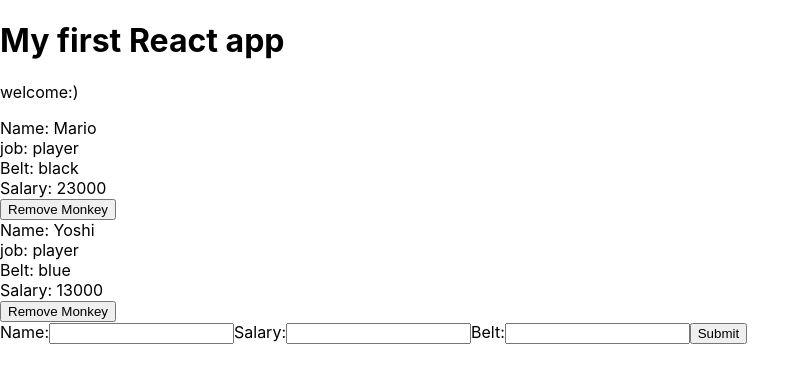
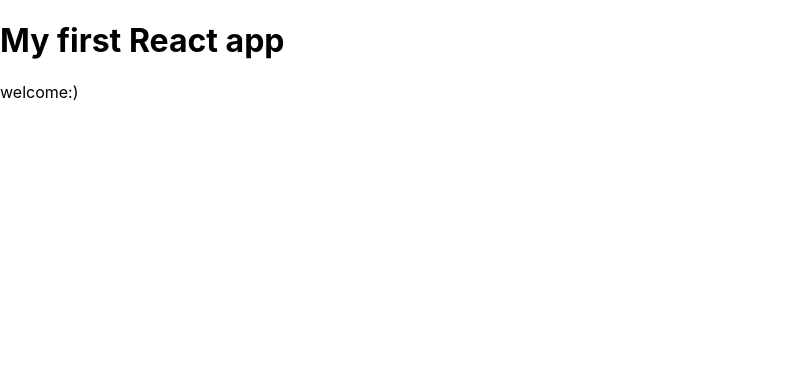
Before and after one commit to Torrie-Leung/react-rookie, a React (Create React App) app in the folder monkey-app/: page / in a window 1280 px wide. Shown: the top 382 px of the page, without its empty margins (0-810 px from the left). Built offline with nearby package versions, Linux system fonts and the light colour scheme.

Commit message:
prepare for todo App& make a copy of prev

```diff
--- a/monkey-app/src/App.js
+++ b/monkey-app/src/App.js
@@ -1,42 +1,19 @@
 import React, { Component } from 'react';
-import Monkey from './Monkey';
-import AddMonkey from './AddMonkey';
+
 
 
 
 class App extends Component {
   state = {
-    monkeys: [
-      {name: 'Mario', job: 'player', belt: 'black',salary:23000,id:1},
-      {name: 'Yoshi', job: 'player', belt: 'blue',salary:13000,id:2},
-      {name: 'Chimp', job: 'developer', belt: 'yellow',salary:2300,id:3}
-    ]
+
   }
-  addMonkey = (monkey) => {
-    console.log(monkey);
-    monkey.id = Math.random();
-    //make a copy of the original state
-    let monkeys = [...this.state.monkeys,monkey]
-    this.setState({
-      monkeys:monkeys
-    })
-  }
-  removeMonkey = (id) => {
-    //console.log(id);
-    let monkeys = this.state.monkeys.filter(monkey => {
-      return monkey.id !== id
-    });
-    this.setState({
-      monkeys:monkeys
-    })
-  }
+
   render(){
     return (
     <div className="App">
       <h1>My first React app</h1>
       <p>welcome:)</p>
-      <Monkey removeMonkey={this.removeMonkey} monkeys={this.state.monkeys}/>
-      <AddMonkey addMonkey={this.addMonkey} testP="aha"/>
+
     </div>
   );
   }
```
Also changed, not shown: monkey-app/src/App_m.js (added, +45 -0 lines).
